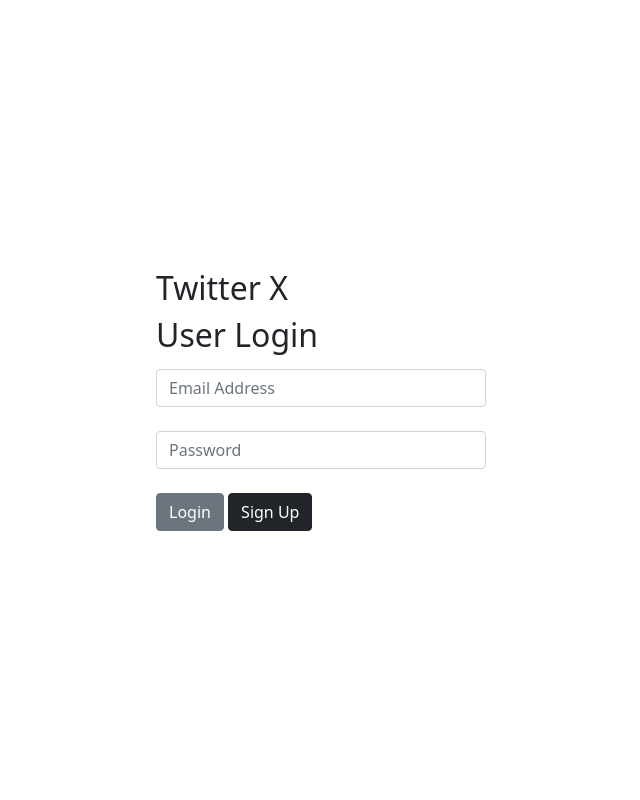
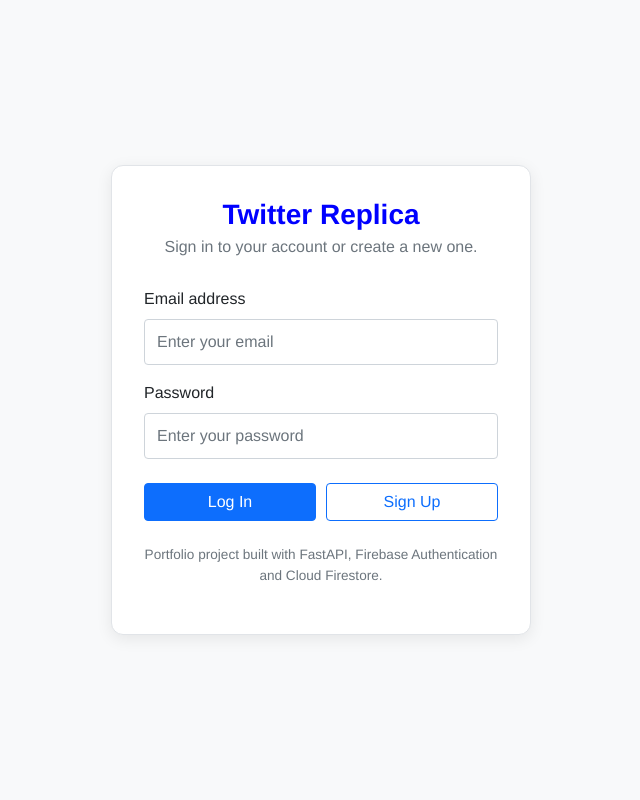
Before and after one commit to JoelMaju/Twitter-Replica, a FastAPI app: page / in a window 1280 px wide. Shown: the whole page, without its empty margins (319-959 px from the left). Run offline with FastAPI, Linux system fonts and the light colour scheme; some libraries are stand-ins or nearby versions.

Commit message:
Improve login page layout and usability

```diff
--- a/templates/main.html
+++ b/templates/main.html
@@ -1,76 +1,177 @@
 <!DOCTYPE html>
-<html>
+<html lang="en">
   <head>
-    <title>Firebase login</title>
+    <meta charset="UTF-8" />
+    <meta
+      name="viewport"
+      content="width=device-width, initial-scale=1.0"
+    />
+
+    <title>Login | Twitter Replica</title>
+
     <link
-    href="https://stackpath.bootstrapcdn.com/bootstrap/4.5.2/css/bootstrap.min.css"
+      href="https://cdn.jsdelivr.net/npm/bootstrap@5.0.2/dist/css/bootstrap.min.css"
       rel="stylesheet"
     />
+
     <link
-    type="text/css"
+      rel="stylesheet"
       href="{{ url_for('static', path='/styles.css') }}"
-    rel="stylesheet"
     />
+
     <script
       type="module"
       src="{{ url_for('static', path='/firebase-login.js') }}"
     ></script>
-    <link
-      href="https://cdn.jsdelivr.net/npm/bootstrap@5.0.2/dist/css/bootstrap.min.css"
-      rel="stylesheet"
-      integrity="sha384-EVSTQN3/azprG1Anm3QDgpJLIm9Nao0Yz1ztcQTwFspd3yD65VohhpuuCOmLASjC"
-      crossorigin="anonymous"
-    />
-    <script
-      src="https://cdn.jsdelivr.net/npm/bootstrap@5.0.2/dist/js/bootstrap.bundle.min.js"
-      integrity="sha384-MrcW6ZMFYlzcLA8Nl+NtUVF0sA7MsXsP1UyJoMp4YLEuNSfAP+JcXn/tWtIaxVXM"
-      crossorigin="anonymous"
-    ></script>
-    <script src="https://ajax.googleapis.com/ajax/libs/jquery/3.6.3/jquery.min.js"></script>
-    <script src="https://cdnjs.cloudflare.com/ajax/libs/jqueryui/1.12.0/jquery-ui.min.js"></script>
+
     <style>
-      body,
-      html {
-        height: 100%;
+      html,
+      body {
+        min-height: 100%;
         margin: 0;
       }
-      .flex-center {
+
+      body {
+        min-height: 100vh;
+        background-color: #f8f9fa;
+      }
+
+      .login-page {
+        min-height: 100vh;
         display: flex;
         justify-content: center;
         align-items: center;
-        height: 100%;
+        padding: 20px;
       }
-      .login-box {
+
+      .login-card {
         width: 100%;
-        max-width: 330px;
+        max-width: 420px;
+        padding: 32px;
+        background-color: #ffffff;
+        border: 1px solid #e1e4e8;
+        border-radius: 12px;
+        box-shadow: 0 4px 16px rgba(0, 0, 0, 0.08);
+      }
+
+      .app-title {
+        margin-bottom: 4px;
+        font-size: 1.75rem;
+        font-weight: 700;
+        text-align: center;
+      }
+
+      .login-subtitle {
+        margin-bottom: 28px;
+        color: #6c757d;
+        text-align: center;
+      }
+
+      .form-control {
+        min-height: 46px;
+      }
+
+      .auth-buttons {
+        display: flex;
+        gap: 10px;
+        margin-top: 24px;
+      }
+
+      .auth-buttons .btn {
+        flex: 1;
+      }
+
+      .login-footer {
+        margin-top: 24px;
+        color: #6c757d;
+        font-size: 0.85rem;
+        text-align: center;
+      }
+
+      @media (max-width: 480px) {
+        .login-card {
+          padding: 24px;
+        }
+
+        .auth-buttons {
+          flex-direction: column;
+        }
       }
     </style>
   </head>
 
   <body>
-    <div class="flex-center">
-      <div class="login-box" >
-        <h2>Twitter X</h2>
-        <h2>User Login</h2>
+    <main class="login-page">
+      <section class="login-card">
+        <h1 class="app-title">
+          Twitter Replica
+        </h1>
+
+        <p class="login-subtitle">
+          Sign in to your account or create a new one.
+        </p>
+
+        <div class="mb-3">
+          <label
+            for="email"
+            class="form-label"
+          >
+            Email address
+          </label>
+
           <input
             type="email"
             class="form-control"
+            id="email"
             name="email"
-          id="email"
-          placeholder="Email Address"
-          style="margin-top: 15px"
-        /><br />
+            placeholder="Enter your email"
+            autocomplete="email"
+            required
+          />
+        </div>
+
+        <div class="mb-3">
+          <label
+            for="password"
+            class="form-label"
+          >
+            Password
+          </label>
+
           <input
             type="password"
             class="form-control"
+            id="password"
             name="password"
-          id="password"
-          placeholder="Password"
-        /><br />
-        <button id="login" class="btn btn-secondary">Login</button>
-        <button id="sign-up" class="btn btn-dark">Sign Up</button><br>
+            placeholder="Enter your password"
+            autocomplete="current-password"
+            required
+          />
         </div>
+
+        <div class="auth-buttons">
+          <button
+            id="login"
+            type="button"
+            class="btn btn-primary"
+          >
+            Log In
+          </button>
+
+          <button
+            id="sign-up"
+            type="button"
+            class="btn btn-outline-primary"
+          >
+            Sign Up
+          </button>
         </div>
-    <div id="sign-out"></div>
+
+        <p class="login-footer">
+          Portfolio project built with FastAPI,
+          Firebase Authentication and Cloud Firestore.
+        </p>
+      </section>
+    </main>
   </body>
 </html>
```
Lines whose indentation alone changed are shown as unchanged.
